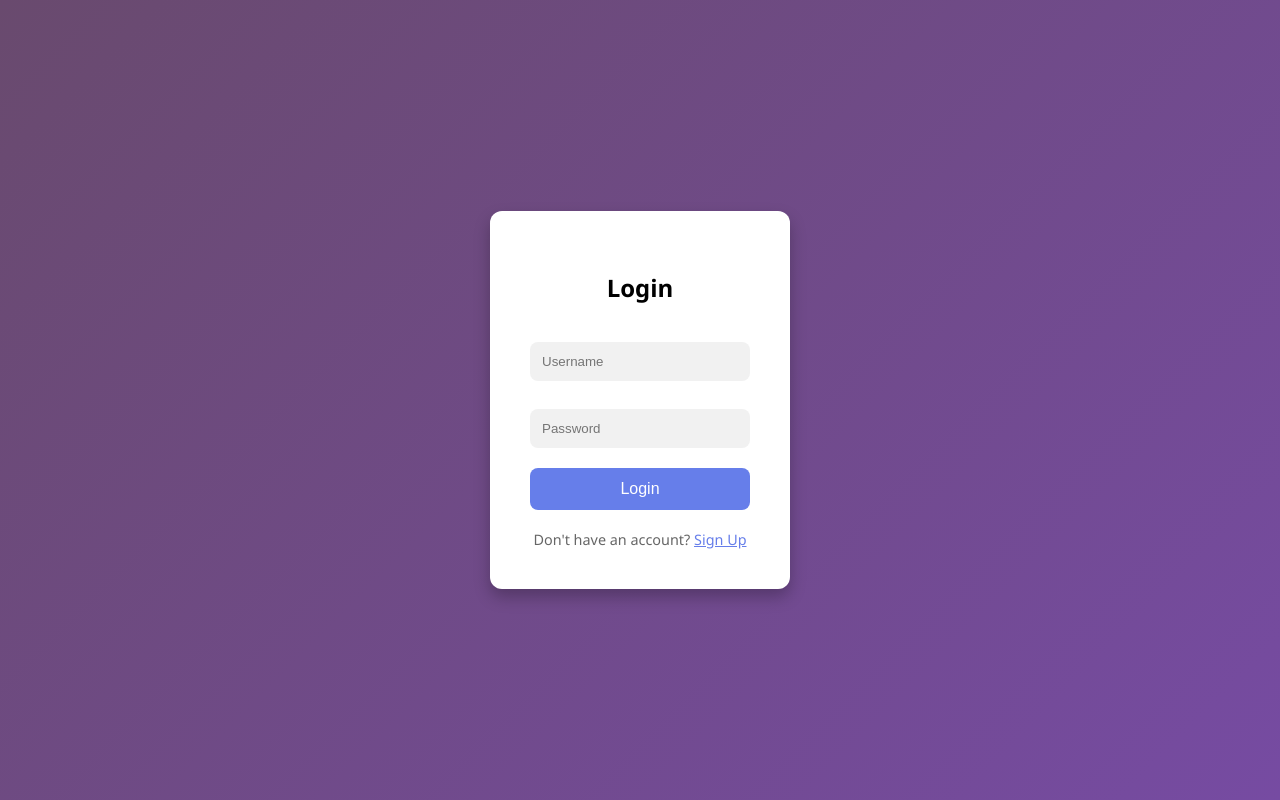
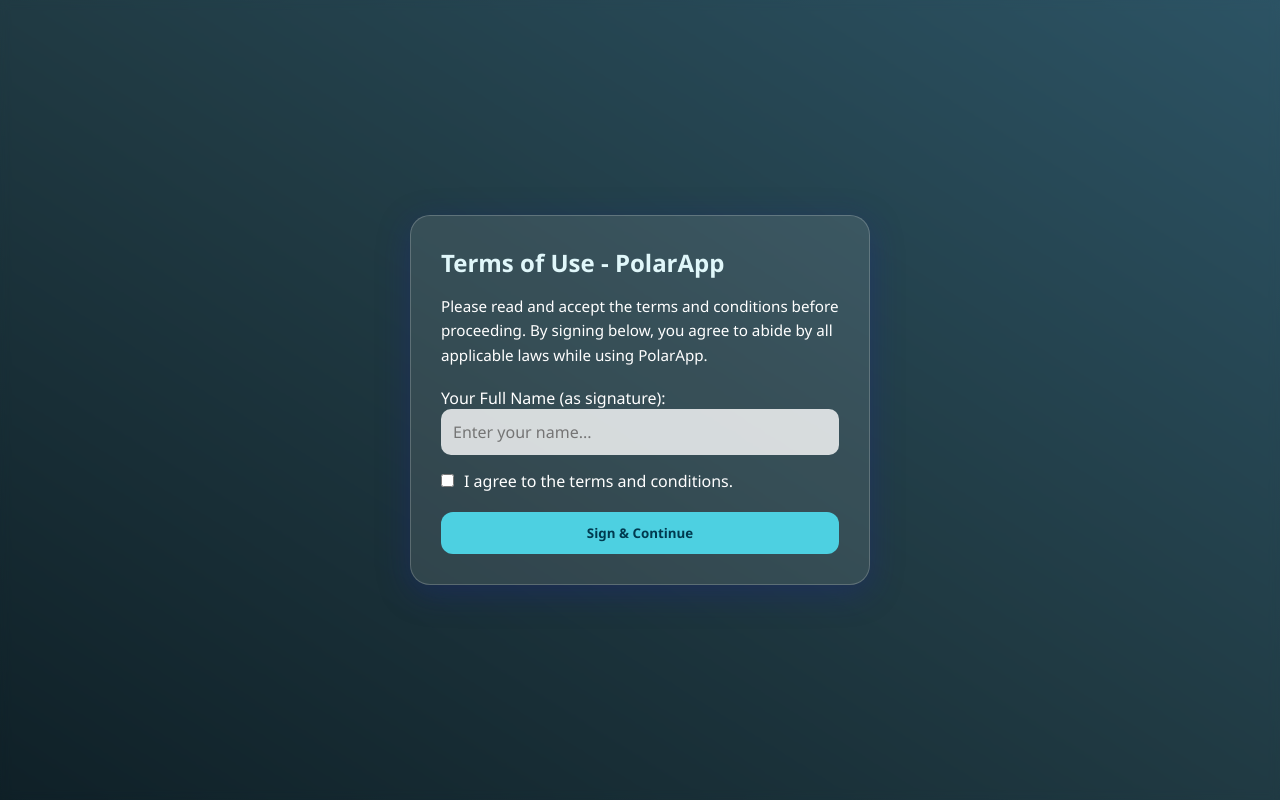
Before and after one commit to shobika-7/nova-23-07-2025, a Python web app: template static/templates/index.html in a window 1280 px wide. Run offline with Jinja, Linux system fonts and the light colour scheme; the template is opened without the code that fills it, so the values that code supplies are empty.

Commit message:
first commit

```diff
--- a/polara/views.py
+++ b/polara/views.py
@@ -4,4 +4,4 @@
 def home(request):
     return HttpResponse("Welcome to the User Module Home Page")
 def index(request):
-    return render(request,'index.html')env\
+    return render(request,'index.html')
--- a/static/templates/index.html
+++ b/static/templates/index.html
@@ -1,84 +1,147 @@
 <!DOCTYPE html>
 <html lang="en">
 <head>
-  <meta charset="UTF-8">
-  <title>Login Page</title>
-  <meta name="viewport" content="width=device-width, initial-scale=1">
+  <meta charset="UTF-8" />
+  <meta name="viewport" content="width=device-width, initial-scale=1.0"/>
+  <title>PolarApp | Law & Sign</title>
   <style>
     * {
+      margin: 0;
+      padding: 0;
       box-sizing: border-box;
+      font-family: 'Segoe UI', Tahoma, Geneva, Verdana, sans-serif;
     }
 
     body {
-      margin: 0;
-      padding: 0;
-      font-family: 'Segoe UI', sans-serif;
-      background: linear-gradient(135deg, #694a6e, #764ba2);
       height: 100vh;
+      background: linear-gradient(to top right, #0f2027, #203a43, #2c5364);
+      display: flex;
+      justify-content: center;
+      align-items: center;
+      backdrop-filter: blur(5px);
+    }
+
+    .container {
+      width: 90%;
+      max-width: 500px;
+      padding: 20px;
+    }
+
+    .card {
+      background: rgba(255, 255, 255, 0.1);
+      border-radius: 20px;
+      padding: 30px;
+      box-shadow: 0 8px 32px 0 rgba(31, 38, 135, 0.37);
+      backdrop-filter: blur(10px);
+      color: #fff;
+      border: 1px solid rgba(255, 255, 255, 0.2);
+      animation: fadeIn 1.2s ease-in-out;
+    }
+
+    @keyframes fadeIn {
+      from {
+        opacity: 0;
+        transform: translateY(30px);
+      }
+      to {
+        opacity: 1;
+        transform: translateY(0);
+      }
+    }
+
+    .card h2 {
+      margin-bottom: 15px;
+      color: #e0f7fa;
+    }
+
+    .card p {
+      font-size: 0.95rem;
+      margin-bottom: 20px;
+      line-height: 1.6;
+    }
+
+    input[type="text"] {
+      width: 100%;
+      padding: 12px;
+      border-radius: 10px;
+      border: none;
+      margin-bottom: 15px;
+      background: rgba(255, 255, 255, 0.8);
+      color: #333;
+      font-size: 1rem;
+    }
+
+    .checkbox {
+      margin-bottom: 20px;
       display: flex;
       align-items: center;
-      justify-content: center;
     }
 
-    .login-box {
-      background: #ffffff;
-      padding: 40px;
-      border-radius: 12px;
-      box-shadow: 0 8px 16px rgba(0, 0, 0, 0.25);
-      width: 300px;
+    .checkbox input {
+      margin-right: 10px;
     }
 
-    .login-box h2 {
-      text-align: center;
-      margin-bottom: 30px;
+    button {
+      width: 100%;
+      padding: 12px;
+      background: #4dd0e1;
+      color: #003a4f;
+      border: none;
+      border-radius: 12px;
+      font-weight: bold;
+      cursor: pointer;
+      transition: 0.3s ease;
     }
 
-    .login-box input[type="text"],
-    .login-box input[type="password"] {
-      width: 100%;
-      padding: 12px;
-      margin: 8px 0 20px 0;
-      border: none;
-      background: #f1f1f1;
-      border-radius: 8px;
+    button:hover {
+      background: #00acc1;
+      color: #fff;
     }
 
-    .login-box button {
-      width: 100%;
-      padding: 12px;
-      background-color: #667eea;
-      border: none;
-      color: white;
-      font-size: 16px;
-      border-radius: 8px;
-      cursor: pointer;
+    /* Snow animation (optional flair) */
+    .snowflake {
+      position: fixed;
+      top: -10px;
+      color: #fff;
+      user-select: none;
+      pointer-events: none;
+      animation: fall linear infinite;
     }
 
-    .login-box button:hover {
-      background-color: #5a67d8;
-    }
-
-    .login-box .footer {
-      margin-top: 20px;
-      text-align: center;
-      font-size: 0.9rem;
-      color: #666;
+    @keyframes fall {
+      0% {
+        transform: translateY(0);
+        opacity: 1;
+      }
+      100% {
+        transform: translateY(100vh);
+        opacity: 0;
+      }
     }
   </style>
 </head>
 <body>
 
-  <div class="login-box">
-    <h2>Login</h2>
-    <form>
-      <input type="text" placeholder="Username" required>
-      <input type="password" placeholder="Password" required>
-      <button type="submit">Login</button>
-    </form>
-    <div class="footer">
-      Don't have an account? <a href="#" style="color:#667eea;">Sign Up</a>
+
+
+  <div class="container">
+    <div class="card">
+      <h2>Terms of Use - PolarApp</h2>
+      <p>
+        Please read and accept the terms and conditions before proceeding.
+        By signing below, you agree to abide by all applicable laws while using PolarApp.
+      </p>
+
+      <label for="signature">Your Full Name (as signature):</label>
+      <input type="text" id="signature" name="signature" placeholder="Enter your name..." required />
+
+      <div class="checkbox">
+        <input type="checkbox" id="agree" required />
+        <label for="agree">I agree to the terms and conditions.</label>
+      </div>
+
+      <button type="submit">Sign & Continue</button>
     </div>
   </div>
-
 </body>
 </html>
```
